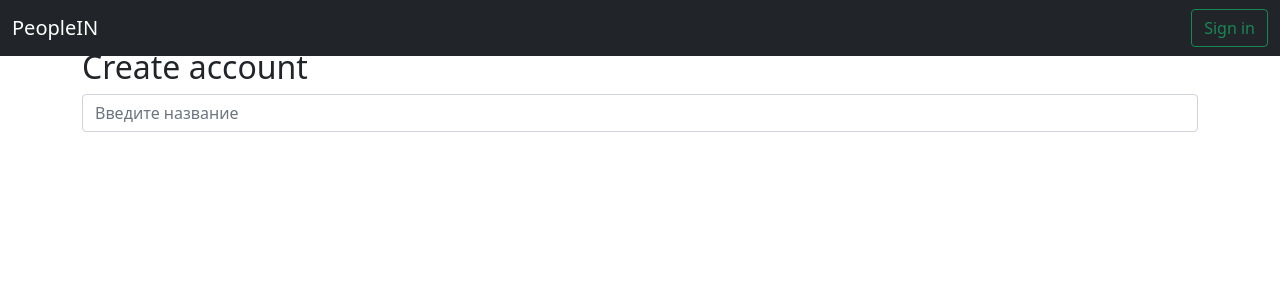
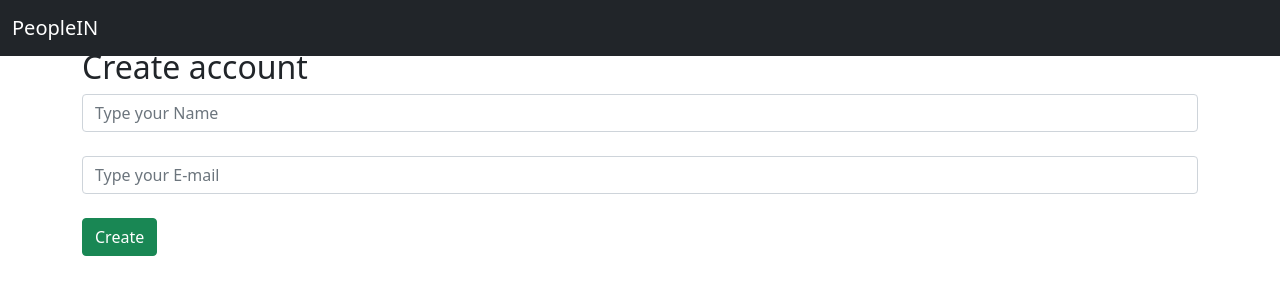
Before and after one commit to Viktor-Trader/Task4, a Django app: page /registration in a window 1280 px wide. Shown: the top 300 px of the page. Run offline with Django 3.2, Linux system fonts and the light colour scheme; some libraries are stand-ins or nearby versions.

```diff
--- /dev/null
+++ b/web/main/forms.py
@@ -0,0 +1,17 @@
+from .models import Users
+from django.forms import ModelForm, TextInput
+
+class UsersForm(ModelForm):
+    class Meta:
+        model = Users
+        fields = ["name", "mail"]
+        widgets = {
+            "name": TextInput(attrs={
+                'class': 'form-control',
+                'placeholder': 'Type your Name'
+            }),
+            "mail": TextInput(attrs={
+                'class': 'form-control',
+                'placeholder': 'Type your E-mail'
+            })
+        }
--- a/web/main/templates/main/registration.html
+++ b/web/main/templates/main/registration.html
@@ -18,9 +18,6 @@
           <div class="collapse navbar-collapse" id="navbarCollapse">
             <ul class="navbar-nav me-auto mb-2 mb-md-0">
             </ul>
-            <form class="d-flex">
-              <a class="btn btn-outline-success" href="/registration">Sign in</a>
-            </form>
           </div>
         </div>
       </nav>
@@ -31,8 +28,11 @@
   <div class="container">
     <h2 class="mt-5">Create account</h2>
     <form method="post">
-        <input type="text" placeholder="Введите название" class="form-control">
-
+        {% csrf_token %}
+        {{ form.name }}<br>
+        {{ form.mail }}<br>
+        <button type="submit" class="btn btn-success">Create</button>
+        <span>{{ error }}</span>
     </form>
   </div>
 </main>
--- a/web/main/views.py
+++ b/web/main/views.py
@@ -1,5 +1,6 @@
-from django.shortcuts import render
+from django.shortcuts import render, redirect
 from .models import Users
+from .forms import UsersForm
 
 def front(request):
     users = Users.objects.all()
@@ -11,4 +12,18 @@ def about(request):
 
 
 def registration(request):
-    return render(request, 'main/registration.html')
+    error = ''
+    if request.method == 'POST':
+        form = UsersForm(request.POST)
+        if form.is_valid():
+            form.save()
+            return redirect('/')
+        else:
+            error = 'error in filling out the registration form'
+
+    form = UsersForm()
+    context = {
+        'form': form,
+        'error': error
+    }
+    return render(request, 'main/registration.html', context)
```
Also changed, not shown: web/db.sqlite3.
